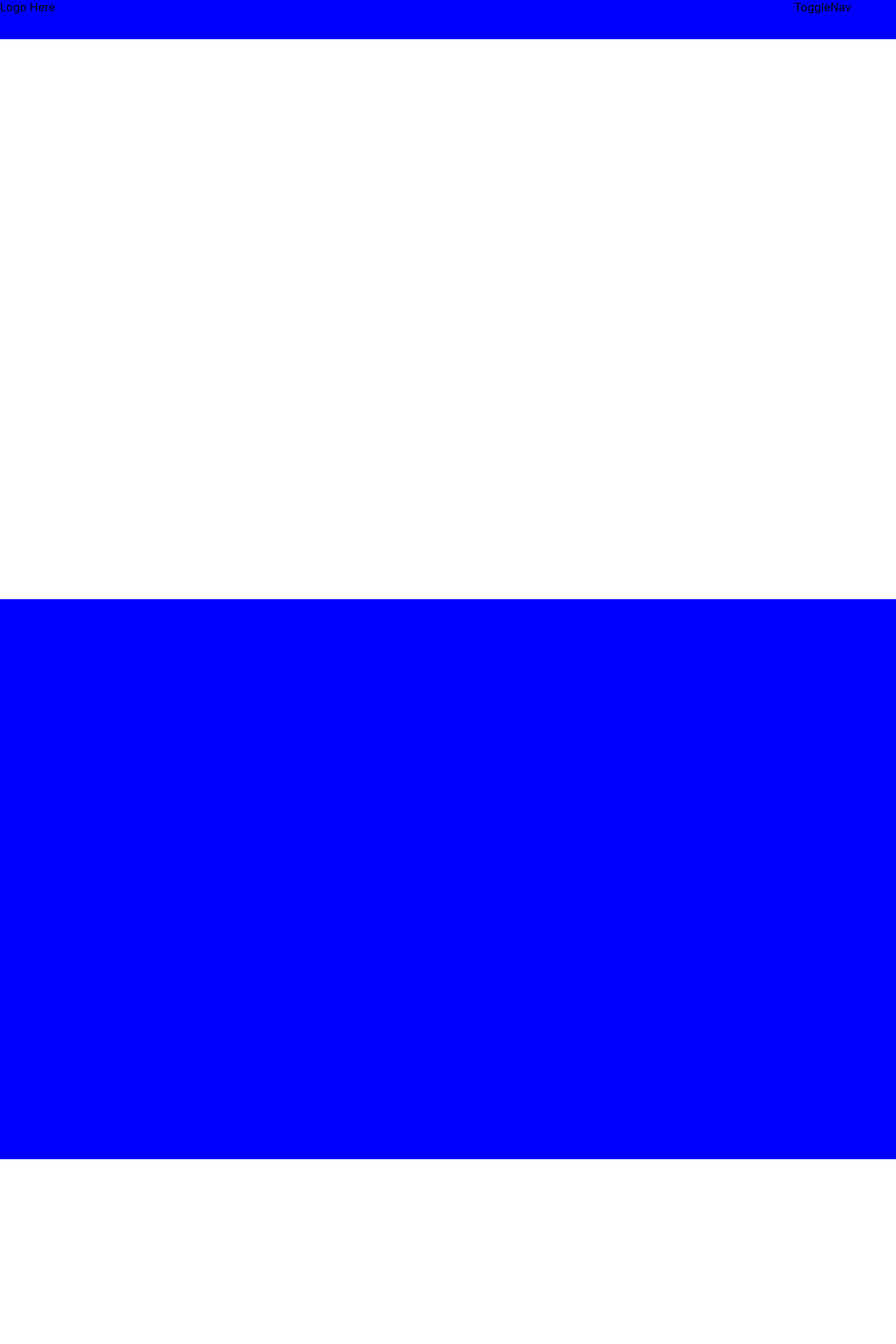
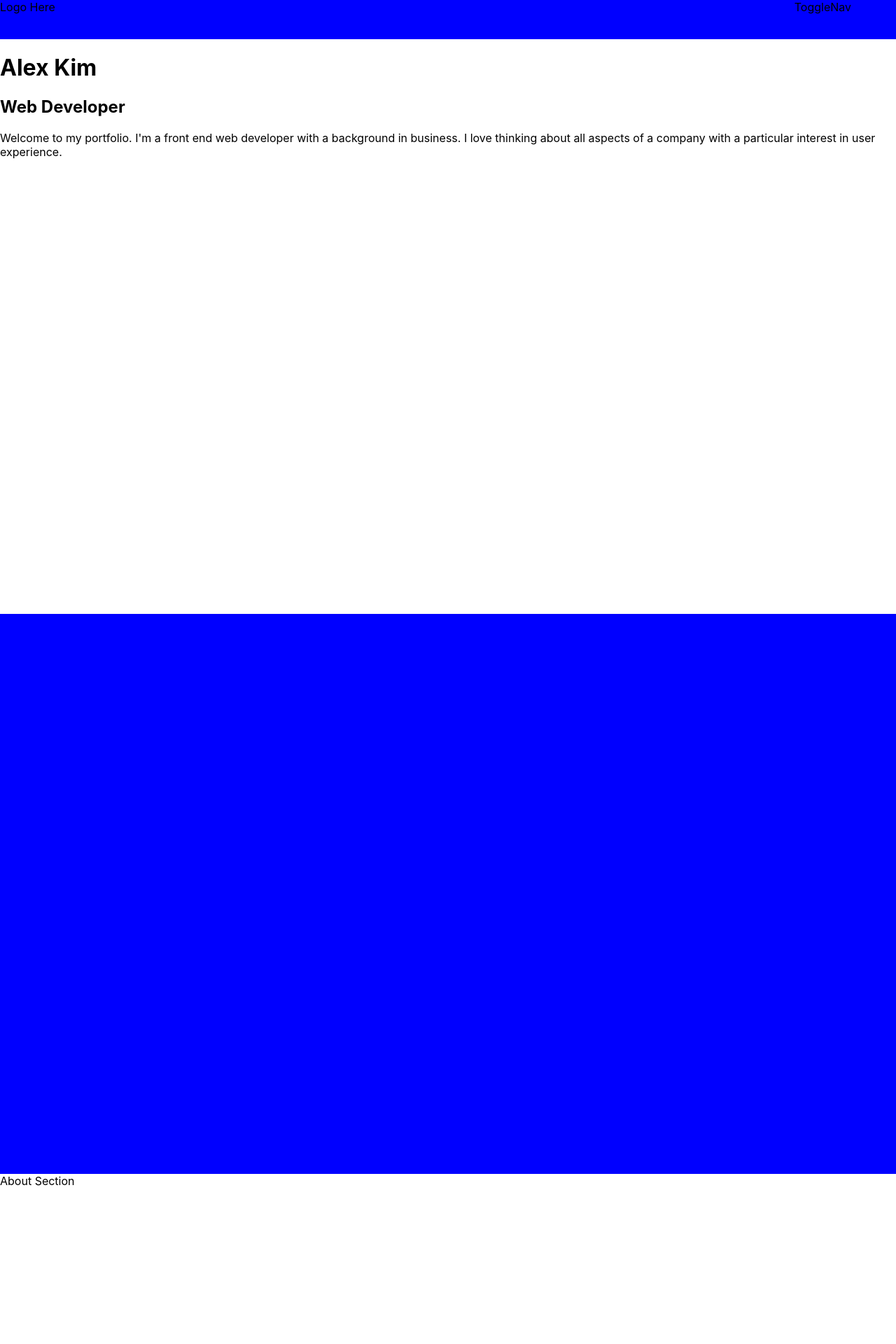
Before and after one commit to 312akim/react-portfolio-website, a React (Create React App) app: page / in a window 1280 px wide. Shown: the top 1920 px of the page at 70% size. Built offline with nearby package versions, Linux system fonts and the light colour scheme.

Commit message:
Set imports of styledSectionComponents directly so that elements within would show

```diff
--- a/src/component/presentational/About/AboutComponent.js
+++ b/src/component/presentational/About/AboutComponent.js
@@ -1,12 +1,13 @@
 import React from 'react';
-import { LightSection } from '../../../shared/sharedComponents/SectionComponent';
+import COLORS from '../../../shared/design/colorTheme';
+import { StyledSectionComponent } from '../../../shared/sharedComponents/SectionComponentStyles';
 
 export const AboutComponent = () => {
     return (
-        <LightSection>
+        <StyledSectionComponent backgroundColor={COLORS.primaryLight}>
             <div>
                 About Section
             </div>
-        </LightSection>
+        </StyledSectionComponent>
     )
 }
--- a/src/component/presentational/Contact/ContactComponent.js
+++ b/src/component/presentational/Contact/ContactComponent.js
@@ -1,10 +1,11 @@
 import React from 'react';
-import { DarkSection } from '../../../shared/sharedComponents/SectionComponent';
+import COLORS from '../../../shared/design/colorTheme';
+import { StyledSectionComponent } from '../../../shared/sharedComponents/SectionComponentStyles';
 
 export const ContactComponent = () => {
     return (
-        <DarkSection>
+        <StyledSectionComponent backgroundColor={COLORS.primaryDark}>
 
-        </DarkSection>
+        </StyledSectionComponent>
     )
 }
--- a/src/component/presentational/Landing/LandingComponent.js
+++ b/src/component/presentational/Landing/LandingComponent.js
@@ -1,10 +1,27 @@
 import React from 'react';
-import { LightSection } from '../../../shared/sharedComponents/SectionComponent';
+import COLORS from '../../../shared/design/colorTheme';
+import { StyledSectionComponent } from '../../../shared/sharedComponents/SectionComponentStyles';
+import { NameContainer, MainHeader, SubHeader, TextContainer } from './LandingComponentStyles';
 
 export const LandingComponent = () => {
+
     return (
-        <LightSection>
+        <StyledSectionComponent backgroundColor={COLORS.primaryLight}>
+            <NameContainer>
+                <MainHeader>
+                    Alex Kim
+                </MainHeader>
+                <SubHeader>
+                    Web Developer
+                </SubHeader>
+            </NameContainer>
+            <TextContainer>
+                Welcome to my portfolio.
 
-        </LightSection>
-    )
+                I'm a front end web developer with a background in business.
+
+                I love thinking about all aspects of a company with a particular interest in user experience.
+            </TextContainer>
+        </StyledSectionComponent>
+    );
 }
--- a/src/component/presentational/Landing/LandingComponentStyles.js
+++ b/src/component/presentational/Landing/LandingComponentStyles.js
@@ -0,0 +1,17 @@
+import styles from 'styled-components';
+
+export const NameContainer = styles.div`
+
+`
+
+export const MainHeader = styles.h1`
+
+`
+
+export const SubHeader = styles.h2`
+
+`
+
+export const TextContainer = styles.p`
+
+`
--- a/src/component/presentational/Projects/ProjectsComponent.js
+++ b/src/component/presentational/Projects/ProjectsComponent.js
@@ -1,11 +1,11 @@
 import React from 'react';
 import COLORS from '../../../shared/design/colorTheme';
-import { DarkSection } from '../../../shared/sharedComponents/SectionComponent';
+import { StyledSectionComponent } from '../../../shared/sharedComponents/SectionComponentStyles';
 
 export const ProjectsContainer = () => {
     return (
-        <DarkSection backgroundColor={COLORS.primaryDark}>
+        <StyledSectionComponent backgroundColor={COLORS.primaryDark}>
 
-        </DarkSection>
+        </StyledSectionComponent>
     )
 }
--- a/src/shared/sharedComponents/SectionComponent.js
+++ /dev/null
@@ -1,15 +0,0 @@
-import React from 'react';
-import COLORS from '../design/colorTheme';
-import { StyledSectionComponent } from './SectionComponentStyles';
-
-export const LightSection = () => {
-    return (
-        <StyledSectionComponent backgroundColor={COLORS.primaryLight} />
-    )
-}
-
-export const DarkSection = () => {
-    return (
-        <StyledSectionComponent backgroundColor={COLORS.primaryDark} />
-    )
-}
--- a/src/shared/sharedComponents/SectionComponentStyles.js
+++ b/src/shared/sharedComponents/SectionComponentStyles.js
@@ -2,5 +2,5 @@ import styles from 'styled-components';
 
 export const StyledSectionComponent = styles.div`
     height: 100vh;
-    background: ${props => props.backgroundColor};
+    background-color: ${props => props.backgroundColor};
 `
```
Also changed, not shown: 1 other file (tests, documents, lock files or other folders).
